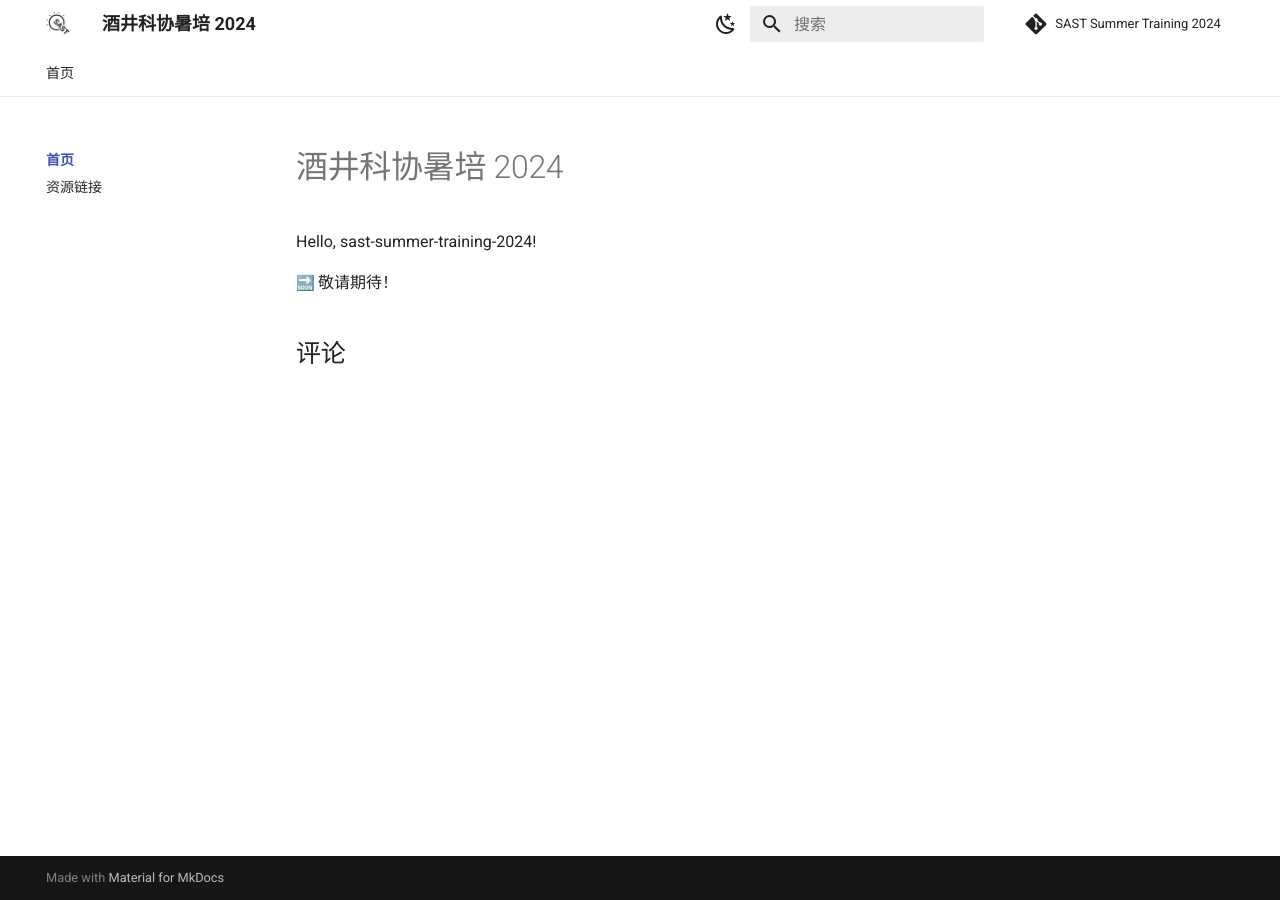
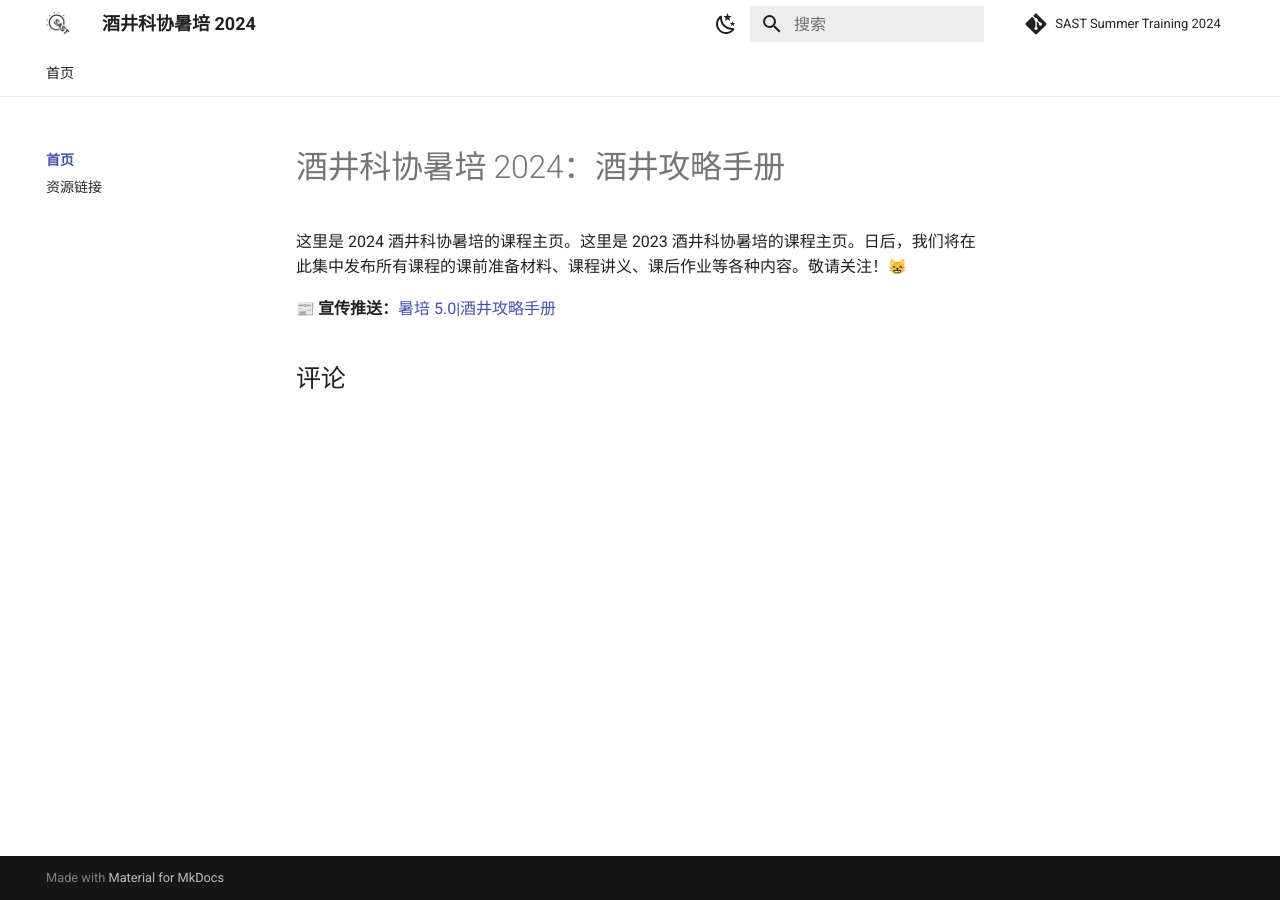
Before and after one commit to sast-summer-training-2024/sast-summer-training-2024.github.io, an MkDocs documentation site: the page built from docs/index.md, in a window 1280 px wide. Built offline with MkDocs 1.6.1 and Material for MkDocs 9.7.7, drawn with Linux system fonts in a browser that asks for light colours; emoji names are drawn with the system emoji font; comment, search, counter and statistics services are not loaded.

Commit message:
feat: add WeChat post

```diff
--- a/docs/index.md
+++ b/docs/index.md
@@ -1,5 +1,5 @@
-# 酒井科协暑培 2024
+# 酒井科协暑培 2024：酒井攻略手册
 
-Hello, sast-summer-training-2024!
+这里是 2024 酒井科协暑培的课程主页。这里是 2023 酒井科协暑培的课程主页。日后，我们将在此集中发布所有课程的课前准备材料、课程讲义、课后作业等各种内容。敬请关注！:smile_cat:
 
-:soon: 敬请期待！
+:newspaper: **宣传推送：**[暑培 5.0|酒井攻略手册](https://mp.weixin.qq.com/s/ETA-6jqDbq9uPyMbFX2yuQ)
```
